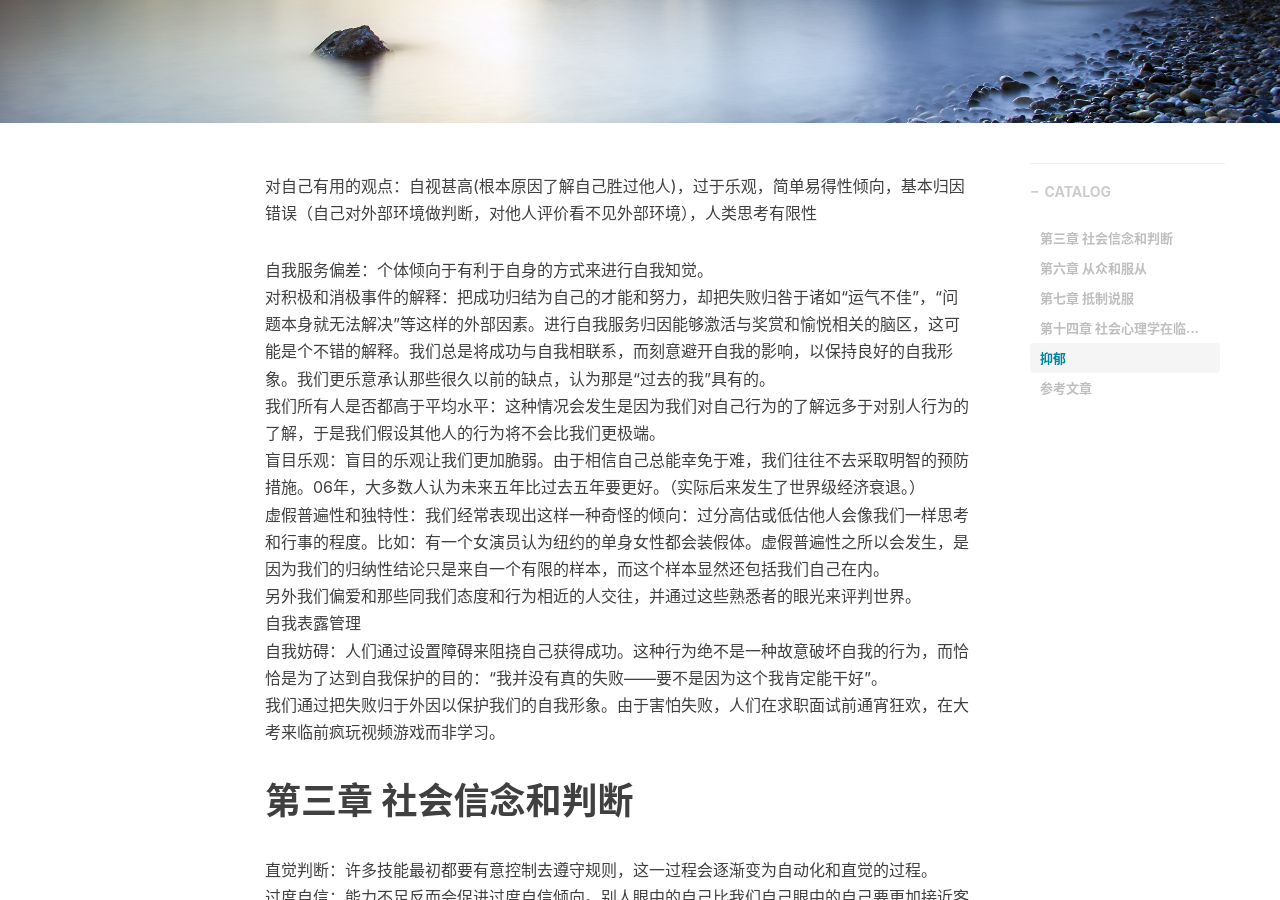
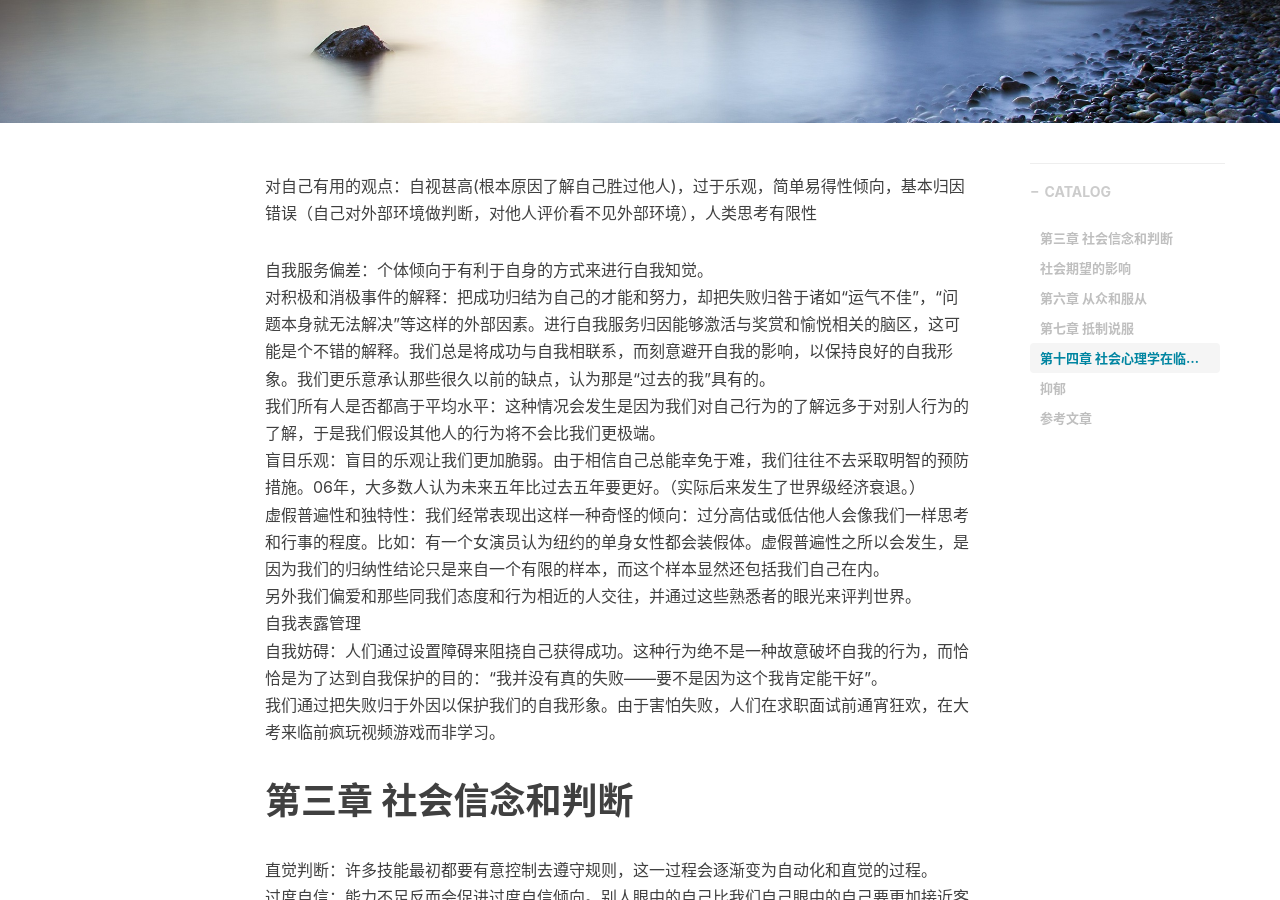
Before and after one commit to shihai1991/shihai1991.github.io, a Jekyll site: the page built from _posts/2022-10-01-社会心理学.md, in a window 1280 px wide and 900 px high, scrolled down 334 px. Built offline with Jekyll 4.4.1, drawn with Linux system fonts in a browser that asks for light colours; nearby versions of some CDN libraries; comment, search, counter and statistics services are not loaded.

Commit message:
Update 2022-10-01-社会心理学.md

```diff
--- a/_posts/2022-10-01-社会心理学.md
+++ b/_posts/2022-10-01-社会心理学.md
@@ -27,7 +27,7 @@
 三种技巧可以成功地降低过度自信：即时反馈；分解任务；设想自己的判断可能出错的原因。过度自信会让我们付出代价，但基于现实的自信是有适应意义的。
 易得性启发式判断：人们从一条一般公理演绎出一个具体例证的过程是缓慢的，但是从从某一个鲜明的例证归纳出一般公理的过程则是非常迅速的。我们为小概率事件忧心忡忡，而忽略了高概率事件。比如：美国911以后20%的人改为用汽车，结果01年最后三个月死亡人数比前五年平均要高350人，比当时劫机人质要多。
 反事实思维：事件本身越重要，反事实思维强度越大，比如失去孩子的父母都会幻觉孩子还在。绝大部分人对没有做的事情悔恨更多。  基本归因错误：当我们解释他人的行为时，我们会低估环境造成的影响，而高估个人的特质和态度所造成的影响。部分原因是当我们观察某个人的表现时，那个人就是我们注意的中心，而环境相对是不可见的。但当我们观察自己的行为时，我们的注意力通常是放在需要做出反应的情境上，这个时候，情境是可见的了，因此我们对环境的影响更敏感。
-社会期望的影响
+## 社会期望的影响
 自我实现预言：信念能导向自我实现。
 股市的自我实现心理：投资者不是要试图选出满足自己偏好的股票，而是选择满足其他投资偏好的股票。这个游戏叫“预测他人行为”。  从他人那里获得期望：反复告诉儿童他们刻苦努力和真诚善良（而不是懒惰和自私），接着他们可能真的这样行事。
 人类对他人的感知却是惊人的准确（虽然不完美）。
```
